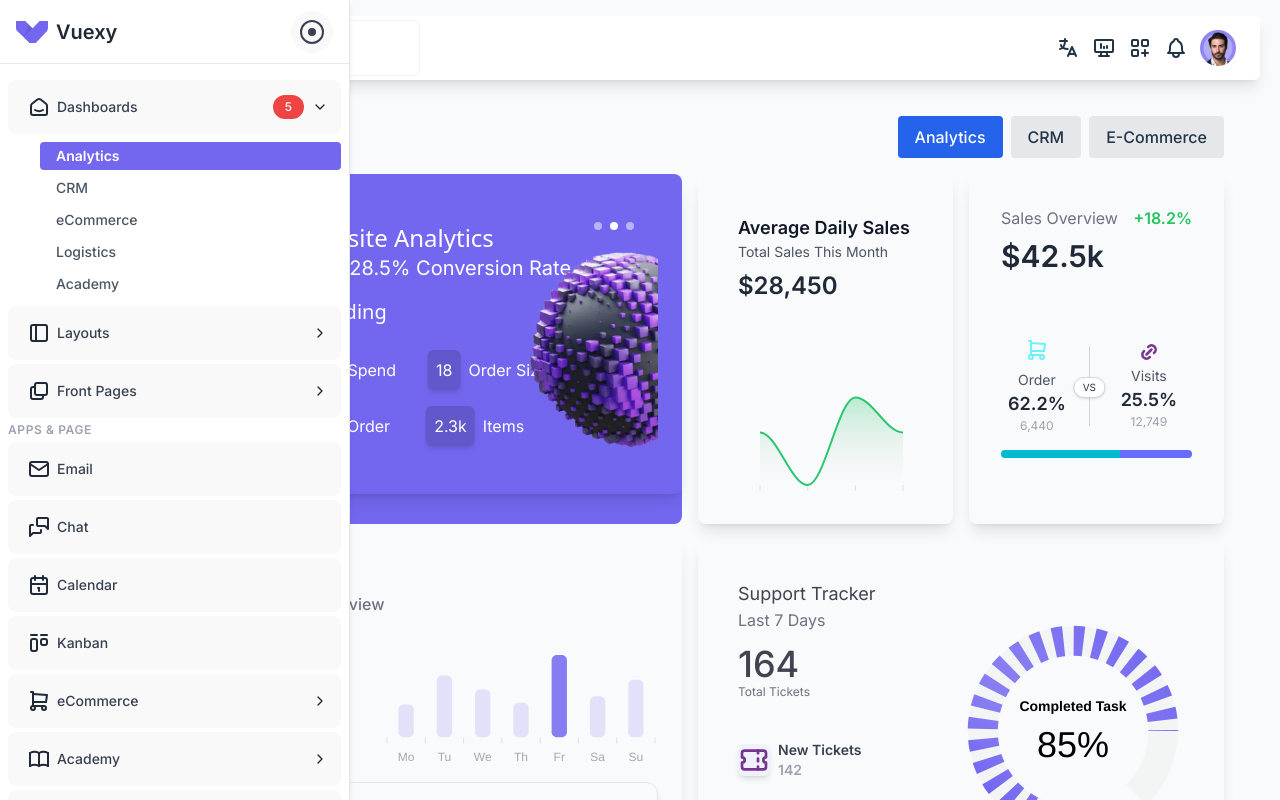
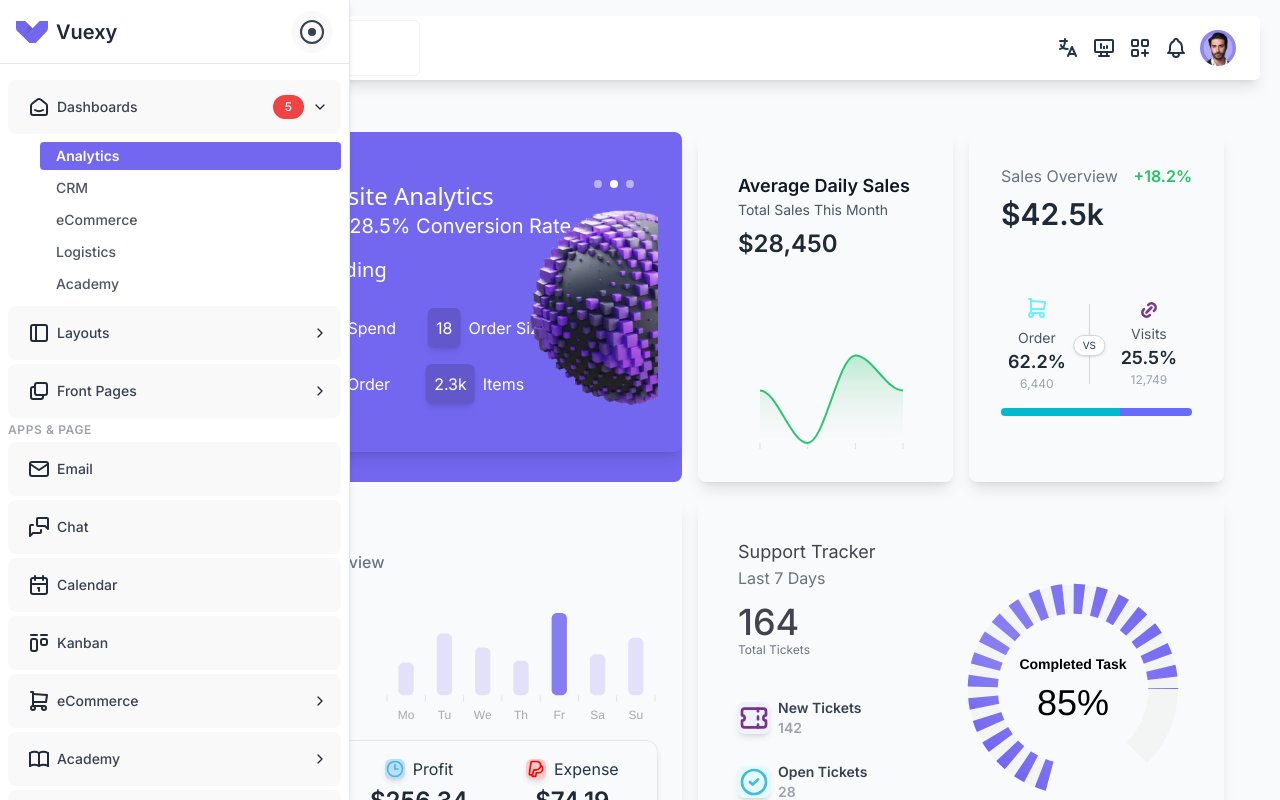
Before and after one commit to arianaaberisha/react-admin-dashboard, a React (Vite) app: page /analytics in a window 1280 px wide. Built offline with nearby package versions, Linux system fonts and the light colour scheme.

Commit message:
Started with eCommerce page

```diff
--- a/src/components/Body.tsx
+++ b/src/components/Body.tsx
@@ -19,24 +19,6 @@ const Body: React.FC = () => {
   return (
     <div className="mx-auto p-4 space-y-4">
       <div className="flex justify-end gap-2 mb-4">
-        <button
-          className={`px-4 py-2 rounded ${view === "analytics" ? "bg-blue-600 text-white" : "bg-gray-200"}`}
-          onClick={() => setView("analytics")}
-        >
-          Analytics
-        </button>
-        <button
-          className={`px-4 py-2 rounded ${view === "crm" ? "bg-blue-600 text-white" : "bg-gray-200"}`}
-          onClick={() => setView("crm")}
-        >
-          CRM
-        </button>
-        <button
-          className={`px-4 py-2 rounded ${view === "ecommerce" ? "bg-blue-600 text-white" : "bg-gray-200"}`}
-          onClick={() => setView("ecommerce")}
-        >
-          E-Commerce
-        </button>
       </div>
 
       {view === "crm" && <CrmBody />}
```
